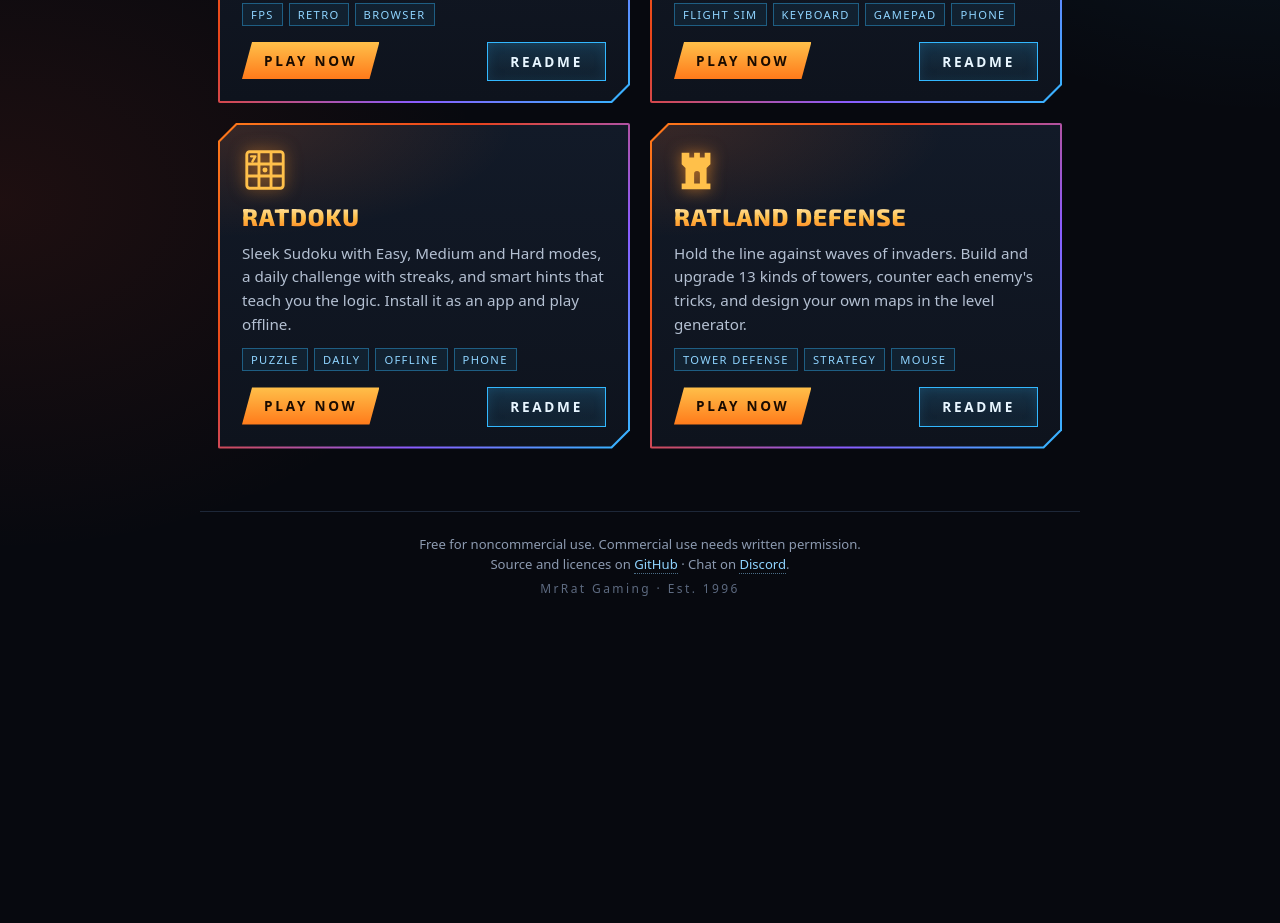
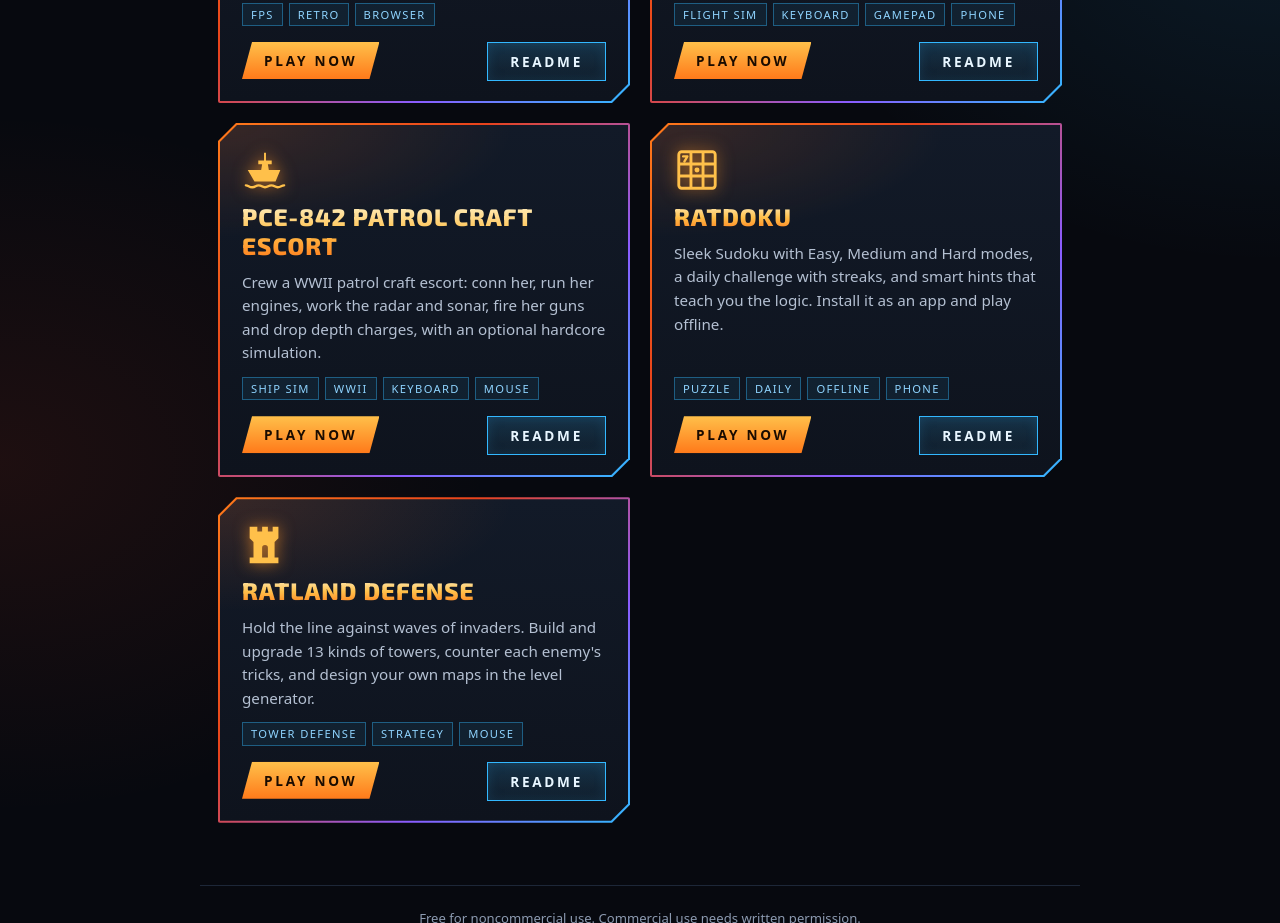
Before and after one commit to MisterRat/MisterRat.github.io, a plain HTML site: page index.html in a window 1280 px wide. Shown: the part 818-1741 px from the top of the page. Before the commit the page ends 1457 px from the top, so only its background shows below. Drawn offline with Linux system fonts and the light colour scheme.

Commit message:
Add Patrol Craft Escort card to index.html
Added a new card for 'PCE-842 Patrol Craft Escort' with details and actions.

```diff
--- a/index.html
+++ b/index.html
@@ -155,6 +155,15 @@ footer .est{display:block; margin-top:6px; letter-spacing:.2em; font-size:.75rem
     </div>
     <div class="card">
       <div class="in">
+        <svg class="ico" viewBox="0 0 48 48" fill="currentColor" aria-hidden="true"><path d="M23 6h2v8h6v4h-4l1 6h12l-5 12H13L6 24h14l1-6h-4v-4h6z"/><path d="M4 40c3 0 3 2 6.7 2s3.3-2 6.7-2 3.3 2 6.6 2 3.3-2 6.7-2 3.3 2 6.6 2 3.7-2 6.7-2" fill="none" stroke="currentColor" stroke-width="2.4" stroke-linecap="round"/></svg>
+        <h2><a class="stretch" href="PCE-842_Patrol_Craft/">PCE-842 Patrol Craft Escort</a></h2>
+        <p>Crew a WWII patrol craft escort: conn her, run her engines, work the radar and sonar, fire her guns and drop depth charges, with an optional hardcore simulation.</p>
+        <div class="chips"><span>Ship sim</span><span>WWII</span><span>Keyboard</span><span>Mouse</span></div>
+        <div class="actions"><a class="play" href="PCE-842_Patrol_Craft/">Play now</a><a class="readme" href="https://github.com/MisterRat/PCE-842_Patrol_Craft#readme" target="_blank" rel="noopener noreferrer">README</a></div>
+      </div>
+    </div>
+    <div class="card">
+      <div class="in">
         <svg class="ico" viewBox="0 0 48 48" fill="none" stroke="currentColor" stroke-width="3" aria-hidden="true"><rect x="5" y="5" width="38" height="38" rx="3"/><path d="M17.7 5v38M30.3 5v38M5 17.7h38M5 30.3h38"/><path d="M9.5 9.8h4.5l-3.2 5.4" stroke-width="2.4" stroke-linecap="round" stroke-linejoin="round"/><circle cx="24" cy="24" r="2.6" fill="currentColor" stroke="none"/></svg>
         <h2><a class="stretch" href="RatDoku/">RatDoku</a></h2>
         <p>Sleek Sudoku with Easy, Medium and Hard modes, a daily challenge with streaks, and smart hints that teach you the logic. Install it as an app and play offline.</p>
```
